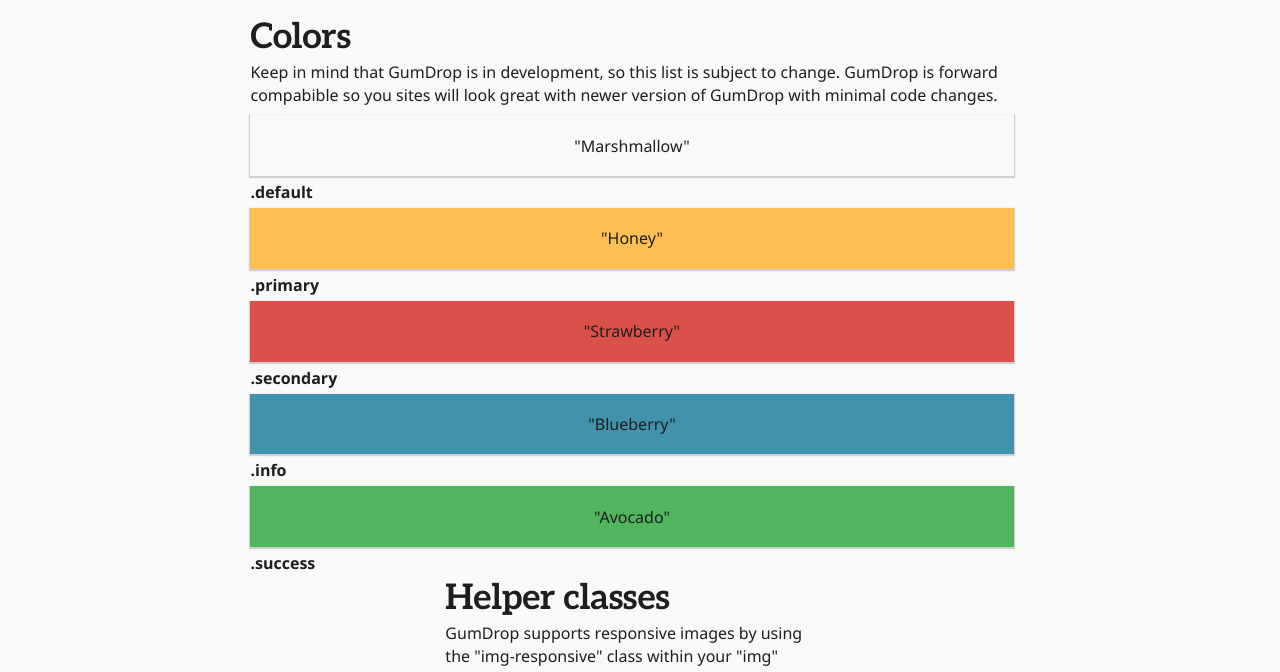
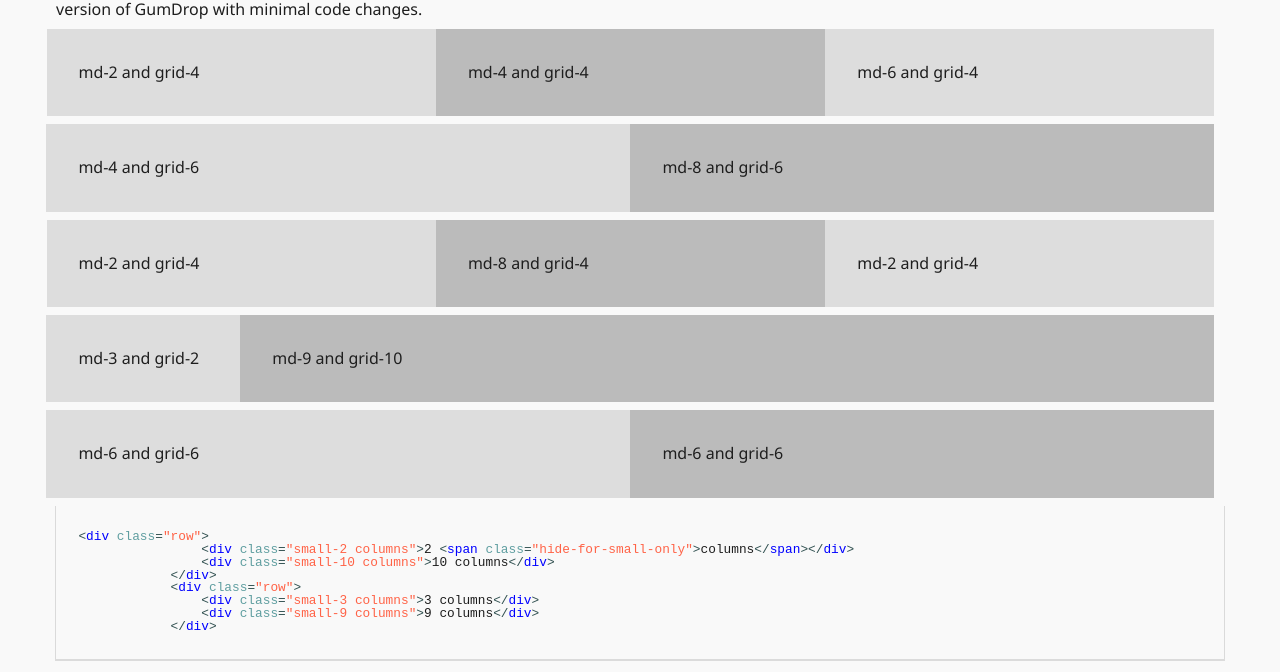
Before and after one commit to Ramireztime/Gumdrop, a plain HTML site: page docs/grid.html in a window 1280 px wide. Shown: the part 854-1526 px from the top of the page. Drawn offline with Linux system fonts and the light colour scheme; files whose address does not match are found by name.

Commit message:
Initial grid rework complete ------------------------------ New grid classes are in place but need further testing. Existing Gumdrop sites do not need to change anything related to grids, but can take advantage of new features.
Also includes fix for Gumdrop CSS link for 'docs' (for real this time), and relocated fonts folder

Next release should have a preview release "minified", distribution-ready package for Gumdrop

```diff
--- a/docs/assets/css/documentation.css
+++ b/docs/assets/css/documentation.css
@@ -68,10 +68,42 @@
     margin: 0.5em 0;
 }
 
+.vis,
+.vis-alt {
+    padding: 2em;
+    margin-top: 8px !important;
+}
+.vis {
+    background: #DDD;
+}
+.vis-alt {
+    background: #BBB;
+}
+
+pre {
+    font-size: 80%;
+    overflow-x: auto;
+    overflow-y: hidden;
+}
+
+.code-tag {
+    color: darkslategray;
+}
+
+.code-name {
+    color: blue;
+}
+
+.code-attr {
+    color: cadetblue;
+}
+
+.code-string {
+    color: tomato;
+}
+
 @media all and (min-width: 900px){
-    .section-spacer p {
-        padding-right: 0.5em;
-    }
+
 }
 
 /** {
--- a/docs/grid.html
+++ b/docs/grid.html
@@ -61,40 +61,45 @@
 
     <section class="default section-spacer">
         <div class="container">
-            <div class="row">
-                <div class="grid-8">
             <h1>Colors</h1>
             <p>Keep in mind that GumDrop is in development, so this list is subject to change. GumDrop is forward compabible so you sites will look great with newer version of GumDrop with minimal code changes.</p>
+
             <div class="row">
-                        <div class="grid-12">
-                            <span class="square default">"Marshmallow"</span>
-                            <strong>.default</strong>
+                <div class="md-2 grid-4 vis"><p>md-2 and grid-4</p></div>
+                <div class="md-4 grid-4 vis-alt"><p>md-4 and grid-4</p></div>
+                <div class="md-6 grid-4 vis"><p>md-6 and grid-4</p></div>
             </div>
-                        <div class="grid-12">
-                            <span class="square primary">"Honey"</span>
-                            <strong>.primary</strong>
+            <div class="row">
+                <div class="md-4 grid-6 vis"><p>md-4 and grid-6</p></div>
+                <div class="md-8 grid-6 vis-alt"><p>md-8 and grid-6</p></div>
             </div>
-                        <div class="grid-12">
-                            <span class="square secondary">"Strawberry"</span>
-                            <strong>.secondary</strong>
+            <div class="row">
+                <div class="md-2 grid-4 vis"><p>md-2 and grid-4</p></div>
+                <div class="md-8 grid-4 vis-alt"><p>md-8 and grid-4</p></div>
+                <div class="md-2 grid-4 vis"><p>md-2 and grid-4</p></div>
             </div>
-                        <div class="grid-12">
-                            <span class="square info">"Blueberry"</span>
-                            <strong>.info</strong>
+            <div class="row">
+                <div class="md-3 grid-2 vis"><p>md-3 and grid-2</p></div>
+                <div class="md-9 grid-10 vis-alt"><p>md-9 and grid-10</p></div>
             </div>
-                        <div class="grid-12">
-                            <span class="square success">"Avocado"</span>
-                            <strong>.success</strong>
+            <div class="row">
+                <div class="md-6 grid-6 vis"><p>md-6 and grid-6</p></div>
+                <div class="md-6 grid-6 vis-alt"><p>md-6 and grid-6</p></div>
+            </div>
+
+            <div class="card">
+                <div class="content">
+            <pre><code class="html"><span class="code-tag">&lt;<span class="code-name">div</span> <span class="code-attr">class</span>=<span class="code-string">"row"</span>&gt;</span>
+                <span class="code-tag">&lt;<span class="code-name">div</span> <span class="code-attr">class</span>=<span class="code-string">"small-2 columns"</span>&gt;</span>2 <span class="code-tag">&lt;<span class="code-name">span</span> <span class="code-attr">class</span>=<span class="code-string">"hide-for-small-only"</span>&gt;</span>columns<span class="code-tag">&lt;/<span class="code-name">span</span>&gt;</span><span class="code-tag">&lt;/<span class="code-name">div</span>&gt;</span>
+                <span class="code-tag">&lt;<span class="code-name">div</span> <span class="code-attr">class</span>=<span class="code-string">"small-10 columns"</span>&gt;</span>10 columns<span class="code-tag">&lt;/<span class="code-name">div</span>&gt;</span>
+            <span class="code-tag">&lt;/<span class="code-name">div</span>&gt;</span>
+            <span class="code-tag">&lt;<span class="code-name">div</span> <span class="code-attr">class</span>=<span class="code-string">"row"</span>&gt;</span>
+                <span class="code-tag">&lt;<span class="code-name">div</span> <span class="code-attr">class</span>=<span class="code-string">"small-3 columns"</span>&gt;</span>3 columns<span class="code-tag">&lt;/<span class="code-name">div</span>&gt;</span>
+                <span class="code-tag">&lt;<span class="code-name">div</span> <span class="code-attr">class</span>=<span class="code-string">"small-9 columns"</span>&gt;</span>9 columns<span class="code-tag">&lt;/<span class="code-name">div</span>&gt;</span>
+            <span class="code-tag">&lt;/<span class="code-name">div</span>&gt;</span></code></pre>
                 </div>
             </div>
-                </div>
-                <div class="grid-4">
-                    <h1>Helper classes</h1>
-                    <p>GumDrop supports responsive images by using the "img-responsive" class within your "img" tags. Resize the window to see it in action.</p>
-                    <img src="https://thedogwhispererofmn.files.wordpress.com/2013/02/boxer-puppy.jpg" class="img-responsive" alt="responsive image demo"/>
-                </div>
-            </div>
-        </div>
+
         </div>
     </section>
 
--- a/src/_base.scss
+++ b/src/_base.scss
@@ -17,6 +17,11 @@
 
 .success {
     background: $color-fourth;
+}
+
+.inverse {
+    background: $color-dark;
+    color: $color-default;
 }
 
 /* Headings */
--- a/src/_cards.scss
+++ b/src/_cards.scss
@@ -1,7 +1,7 @@
 .card {
     /* Base Card */
     box-shadow: $drop-shadow;
-    margin: 5px 0;
+    margin: 0.5em 0;
 }
 
 .card header {
@@ -12,7 +12,7 @@
 
 .card .content {
     /* Sets padding for inside card */
-    padding: 10px 15px;
+    padding: 0.8em 1.4em;
     box-sizing: border-box;
 }
 
@@ -31,4 +31,5 @@
 
 .card p {
     padding: 0 0 0.8em 0;
+    text-align: justify;
 }
--- a/src/_responsive.scss
+++ b/src/_responsive.scss
@@ -4,19 +4,24 @@
     .row {
         display: flex;
         box-sizing: border-box;
+        margin: 0 -0.6em;
     }
     /* Gutters */
-    [class*='grid-'] {
-        padding-right: 0.5em !important;
+    /*[class*='grid-'] {
+        padding-right: 0.4em;
         box-sizing: border-box;
     }
     [class*='grid-']:last-of-type {
-        padding-right: 0;
-    }
+        padding-right: 0 !important;
+    }*/
     /* Grid */
     /*.grid-1 { DEPRECATED
         width: 8%;
     }*/
+
+    [class*='grid-'] {
+        padding: 0 0.6em;
+    }
 
     .md-2 {
         width: 16.65%;
@@ -91,14 +96,6 @@
 
 /* Desktop and beyond */
 @media all and (min-width: 900px) {
-    /* Gutters */
-    [class*='grid-'] {
-        padding-right: 0.5em !important;
-        box-sizing: border-box;
-    }
-    [class*='grid-']:last-of-type {
-        padding-right: 0;
-    }
 
     .grid-2 {
         width: 16.6%;
@@ -107,7 +104,7 @@
         width: 25%;
     }
     .grid-4 {
-        width: 33.33%;
+        width: 33.3%;
     }
     .grid-6 {
         width: 50%;
```
Also changed, not shown: docs/base.html (+0 -4 lines), docs/index.html (+0 -3 lines), fonts/aleo/Aleo-Bold-webfont.woff (added), fonts/aleo/Aleo-BoldItalic-webfont.woff (added), fonts/aleo/Aleo-Italic-webfont.woff (added), fonts/aleo/Aleo-Light-webfont.woff (added), fonts/aleo/Aleo-LightItalic-webfont.woff (added), fonts/aleo/Aleo-Regular-webfont.woff (added), src/gumdrop-base.css, 1 other file. Lines whose indentation alone changed are shown as unchanged.
